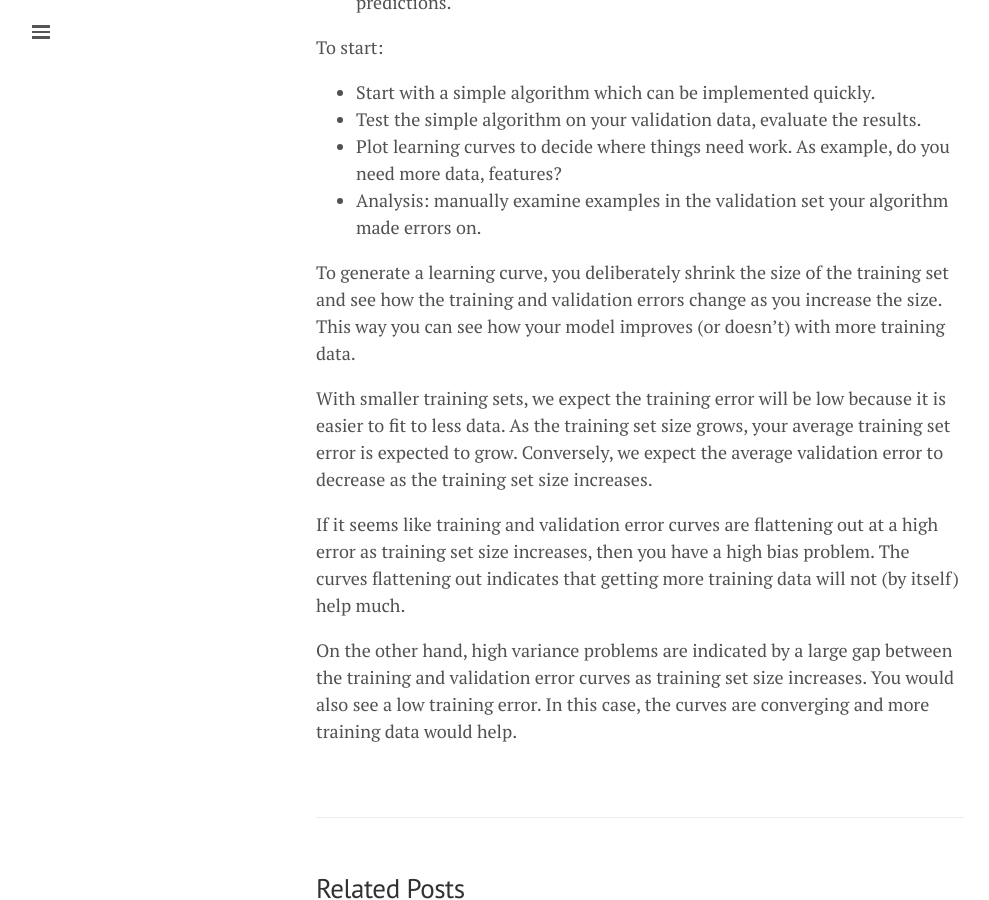
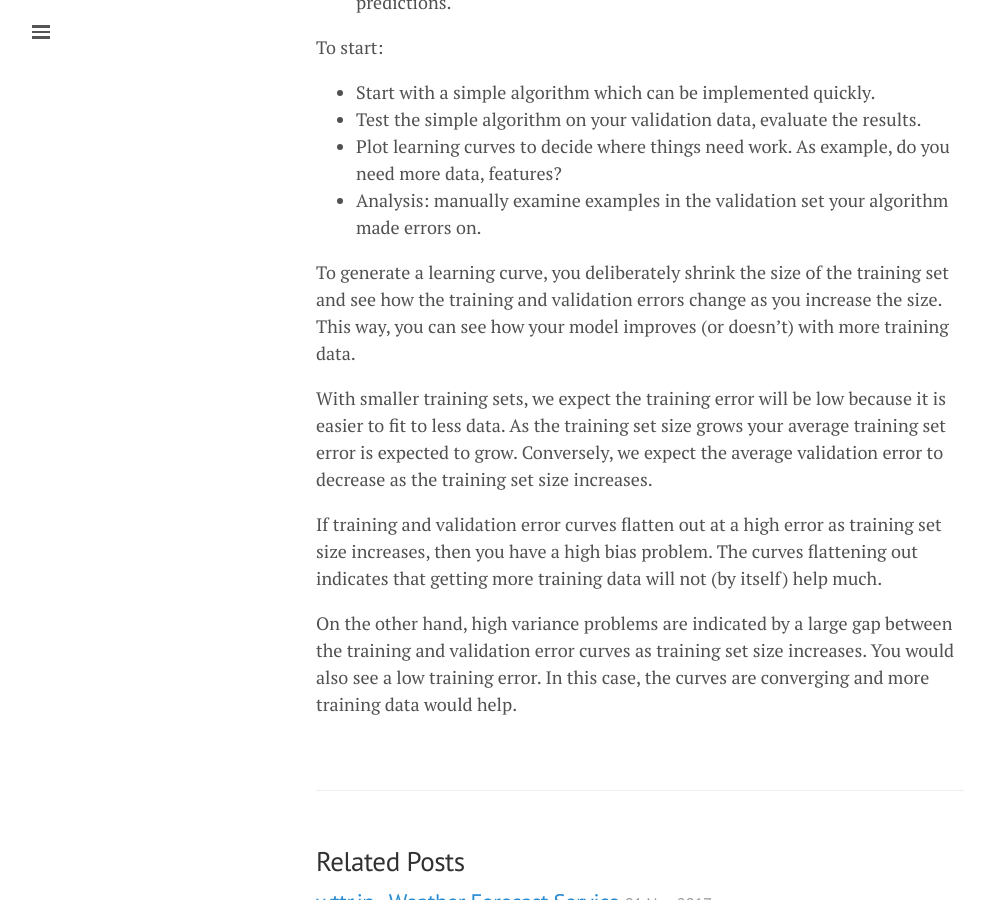
Before and after one commit to lgeurts/lgeurts.github.io, a Jekyll site: the page built from _posts/2018-06-29-artificial-intelligence-basics.md, in a window 1280 px wide and 900 px high, scrolled down 6374 px. Shown: the whole window, without its empty margins (0-989 px from the left). Built offline with Jekyll 4.4.1, drawn with Linux system fonts in a browser that asks for light colours; nearby versions of some CDN libraries.

Commit message:
Update 2018-06-29-artificial-intelligence-basics.md

```diff
--- a/_posts/2018-06-29-artificial-intelligence-basics.md
+++ b/_posts/2018-06-29-artificial-intelligence-basics.md
@@ -172,11 +172,11 @@
 * Plot learning curves to decide where things need work. As example, do you need more data, features?
 * Analysis: manually examine examples in the validation set your algorithm made errors on.
 
-To generate a learning curve, you deliberately shrink the size of the training set and see how the training and validation errors change as you increase the size. This way you can see how your model improves (or doesn't) with more training data.
+To generate a learning curve, you deliberately shrink the size of the training set and see how the training and validation errors change as you increase the size. This way, you can see how your model improves (or doesn't) with more training data.
 
-With smaller training sets, we expect the training error will be low because it is easier to fit to less data. As the training set size grows, your average training set error is expected to grow.
+With smaller training sets, we expect the training error will be low because it is easier to fit to less data. As the training set size grows your average training set error is expected to grow.
 Conversely, we expect the average validation error to decrease as the training set size increases.
 
-If it seems like training and validation error curves are flattening out at a high error as training set size increases, then you have a high bias problem. The curves flattening out indicates that getting more training data will not (by itself) help much.
+If training and validation error curves flatten out at a high error as training set size increases, then you have a high bias problem. The curves flattening out indicates that getting more training data will not (by itself) help much.
 
 On the other hand, high variance problems are indicated by a large gap between the training and validation error curves as training set size increases. You would also see a low training error. In this case, the curves are converging and more training data would help.
```
